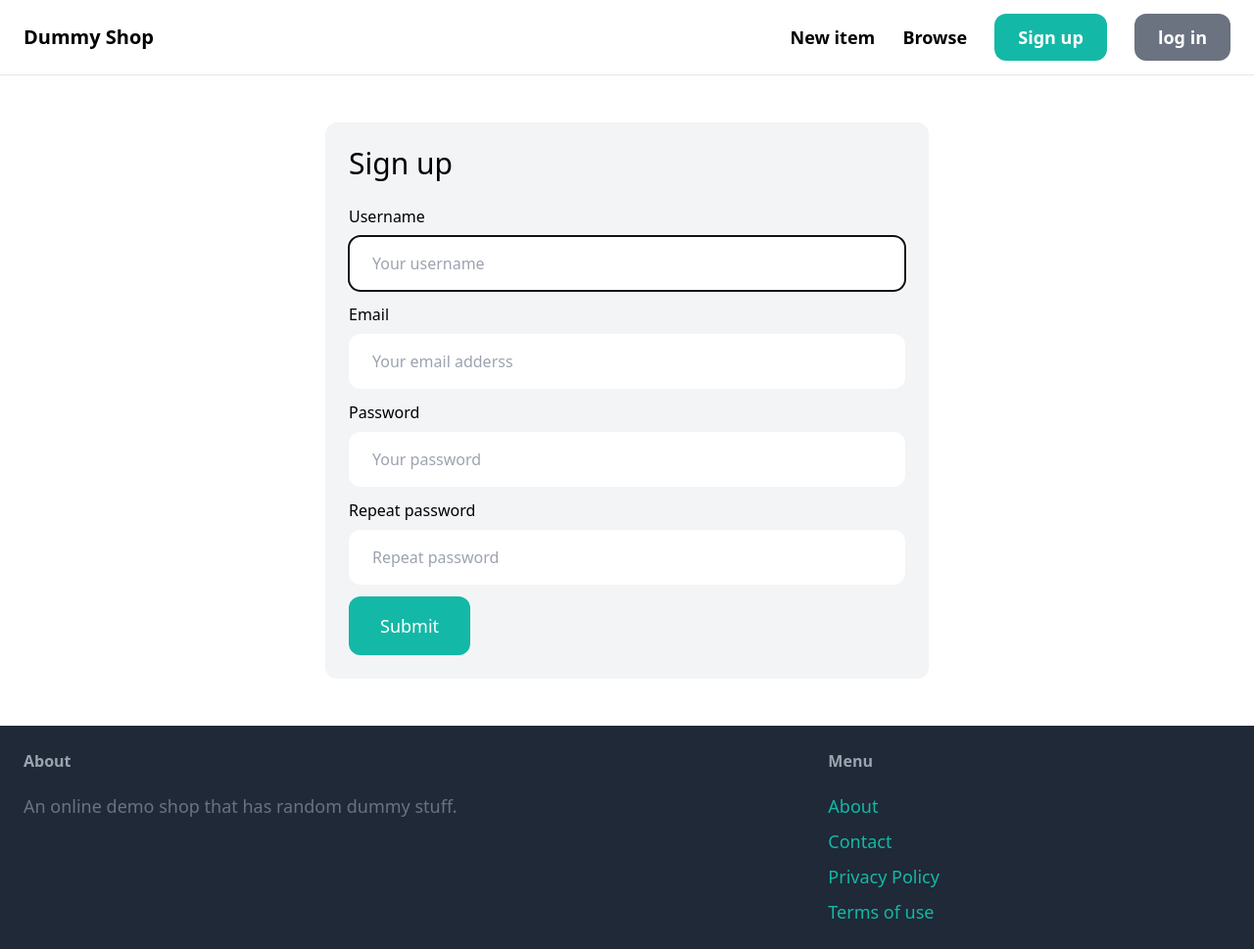
After one commit to ParhamGh47/Online-Marketplace-Django, a Django app: page /signup/ in a window 1280 px wide. The commit adds this page. Shown: the whole page at 98% size. Run offline with Django 5.2, Linux system fonts and the light colour scheme; some libraries are stand-ins or nearby versions.

Commit message:
Signup & Login, Add items

```diff
--- a/OnlineMarketplace/settings.py
+++ b/OnlineMarketplace/settings.py
@@ -119,3 +119,7 @@ USE_TZ = True
 STATIC_URL = 'static/'
 MEDIA_URL = 'media/'
 MEDIA_ROOT = BASE_DIR / 'media'
+
+LOGIN_URL = '/login/'
+LOGIN_REDIRECT_URL = '/'
+LOGOUT_REDIRECT_URL = '/'
--- a/OnlineMarketplace/urls.py
+++ b/OnlineMarketplace/urls.py
@@ -4,11 +4,8 @@ from django.urls import path, include
 from django.conf import settings
 from django.conf.urls.static import static
 
-from core.views import index, contact
-
 urlpatterns = [
-    path('', index, name='index'),
-    path('contact/', contact, name='contact'),
+    path('', include('core.urls')),
     path('items/', include('item.urls')),
     path('admin/', admin.site.urls),
 ] + static(settings.MEDIA_URL, document_root=settings.MEDIA_ROOT)
--- /dev/null
+++ b/core/forms.py
@@ -0,0 +1,40 @@
+from django import forms
+from django.contrib.auth.forms import UserCreationForm, AuthenticationForm
+from django.contrib.auth.models import User
+
+class SignupForm(UserCreationForm):
+    class Meta:
+        model = User
+        fields = ('username', 'email', 'password1', 'password2')
+
+    username = forms.CharField(widget=forms.TextInput(attrs={
+        'placeholder': 'Your username',
+        'class': 'w-full py-4 px-6 rounded-xl'
+    }))
+
+    email = forms.CharField(widget=forms.TextInput(attrs={
+        'placeholder': 'Your email adderss',
+        'class': 'w-full py-4 px-6 rounded-xl'
+    }))
+
+    password1 = forms.CharField(widget=forms.TextInput(attrs={
+        'placeholder': 'Your password',
+        'class': 'w-full py-4 px-6 rounded-xl'
+    }))
+
+    password2 = forms.CharField(widget=forms.TextInput(attrs={
+        'placeholder': 'Repeat password',
+        'class': 'w-full py-4 px-6 rounded-xl'
+    }))
+
+
+class LoginForm(AuthenticationForm):
+    username = forms.CharField(widget=forms.TextInput(attrs={
+        'placeholder': 'Your username',
+        'class': 'w-full py-4 px-6 rounded-xl'
+    }))
+
+    password = forms.CharField(widget=forms.TextInput(attrs={
+        'placeholder': 'Your password',
+        'class': 'w-full py-4 px-6 rounded-xl'
+    }))
--- a/core/templates/core/base.html
+++ b/core/templates/core/base.html
@@ -11,14 +11,20 @@
         <a href="./" class="text-xl font-semibold">Dummy Shop</a>
 
         <div class="space-x-6">
-            <a href="#" class="text-lg font-semibold hover:text-gray-500">New item</a>
+            <a href="{% url 'item:new' %}" class="text-lg font-semibold hover:text-gray-500">New item</a>
             <a href="#" class="text-lg font-semibold hover:text-gray-500">Browse</a>
-            <a href="#" class="px-6 py-3 text-lg font-semibold bg-teal-500 text-white rounded-xl hover:bg-teal-700">
-                Sign up
-            </a>
-            <a href="#" class="px-6 py-3 text-lg font-semibold bg-gray-500 text-white rounded-xl hover:bg-gray-700">
-                log in
-            </a>
+
+            {% if request.user.is_authenticated %}
+                <a href="#" class="px-6 py-3 text-lg font-semibold bg-teal-500 text-white rounded-xl hover:bg-teal-700">
+                    Inbox</a>
+                <a href="#" class="px-6 py-3 text-lg font-semibold bg-gray-500 text-white rounded-xl hover:bg-gray-700">
+                    Dashboard</a>
+            {% else %}
+                <a href="{% url 'core:signup' %}" class="px-6 py-3 text-lg font-semibold bg-teal-500 text-white rounded-xl hover:bg-teal-700">
+                    Sign up</a>
+                <a href="{% url 'core:login' %}" class="px-6 py-3 text-lg font-semibold bg-gray-500 text-white rounded-xl hover:bg-gray-700">
+                    log in</a>
+            {% endif %}
         </div>
     </nav>
 
@@ -35,7 +41,7 @@
             <h3 class="mb-5 font-semibold text-gray-400">Menu</h3>
             <ul class="space-y-2">
                 <li><a href="#" class="text-lg text-teal-500 hover:text-teal-700">About</a></li>
-                <li><a href="{% url 'contact' %}" class="text-lg text-teal-500 hover:text-teal-700">Contact</a></li>
+                <li><a href="{% url 'core:contact' %}" class="text-lg text-teal-500 hover:text-teal-700">Contact</a></li>
                 <li><a href="#" class="text-lg text-teal-500 hover:text-teal-700">Privacy Policy</a></li>
                 <li><a href="#" class="text-lg text-teal-500 hover:text-teal-700">Terms of use</a></li>
             </ul>
--- /dev/null
+++ b/core/templates/core/signup.html
@@ -0,0 +1,44 @@
+{% extends 'core/base.html' %}
+
+{% block title %}Sign up{% endblock %}
+
+{% block content %}
+<div class="w-1/2 my-6 mx-auto p-6 bg-gray-100 rounded-xl">
+    <h1 class="mb-6 text-3xl">Sign up</h1>
+
+    <form method="post" action=".">
+        {% csrf_token %}
+
+        <div class="mb-3">
+            <label class="inline-block mb-2">Username</label><br>
+            {{ form.username }}
+        </div>
+
+        <div class="mb-3">
+            <label class="inline-block mb-2">Email</label><br>
+            {{ form.email }}
+        </div>
+
+        <div class="mb-3">
+            <label class="inline-block mb-2">Password</label><br>
+            {{ form.password1 }}
+        </div>
+
+        <div class="mb-3">
+            <label class="inline-block mb-2">Repeat password</label><br>
+            {{ form.password2 }}
+        </div>
+
+        {% if form.errors or form.non_field_errors %}
+            <div class="mb-3 p-6 bg-red-100 rounded-xl">
+                {% for field in form %}
+                    {{ field.errors }}
+                {% endfor %}
+                {{ form.non_field_errors }}
+            </div>
+        {% endif %}
+        <button class="py-4 px-8 text-lg bg-teal-500 hover:bg-teal-700 rounded-xl text-white">Submit</button>
+    </form>
+</div>
+
+{% endblock %}
--- /dev/null
+++ b/core/urls.py
@@ -0,0 +1,14 @@
+from django.urls import path
+from django.contrib.auth import views as auth_views
+
+from . import views
+from .forms import LoginForm
+
+app_name = 'core'
+
+urlpatterns = [
+    path('', views.index, name='index'),
+    path('contact/', views.contact, name='contact'),
+    path('signup/', views.signup, name='signup'),
+    path('login/', auth_views.LoginView.as_view(template_name='core/login.html', authentication_form=LoginForm), name='login')
+]
--- a/core/views.py
+++ b/core/views.py
@@ -1,6 +1,8 @@
-from django.shortcuts import render
+from django.shortcuts import render, redirect
 
 from item.models import Category, Item
+
+from .forms import SignupForm
 
 def index(request):
     items = Item.objects.filter(is_sold=False)[0:6]
@@ -12,3 +14,18 @@ def index(request):
 
 def contact(request):
     return render(request, 'core/contact.html')
+
+
+def signup(request):
+    if request.method == 'POST':
+        form = SignupForm(request.POST)
+
+        if form.is_valid():
+            form.save()
+
+            return redirect('/login/')
+    else:
+        form = SignupForm()
+    return render(request, 'core/signup.html', {
+        'form': form
+    })
--- /dev/null
+++ b/item/forms.py
@@ -0,0 +1,27 @@
+from django import forms
+
+from .models import Item
+
+INPUT_CLASS = 'w-full py-4 px-5 rounded-xl border'
+
+class NewItemForm(forms.ModelForm):
+    class Meta:
+        model = Item
+        fields = ('category', 'name', 'description', 'price', 'image')
+        widgets = {
+            'category': forms.Select(attrs={
+                'class': INPUT_CLASS
+            }),
+            'name': forms.TextInput(attrs={
+                'class': INPUT_CLASS
+            }),
+            'description': forms.Textarea(attrs={
+                'class': INPUT_CLASS
+            }),
+            'price': forms.Textarea(attrs={
+                'class': INPUT_CLASS
+            }),
+            'categoty': forms.FileInput(attrs={
+                'class': INPUT_CLASS
+            }),
+        }
--- a/item/templates/item/detail.html
+++ b/item/templates/item/detail.html
@@ -16,7 +16,7 @@
         <p class="text-gray-700"><strong>Description:</strong>{{ item.description }}</p>
         {% endif %}
 
-        <a href="#" class="inlinde-block mt-6 px-6 py-3 text-lg font-semibold bg-teal-500 text-white hover:bg-teal-700 rounded-xl">Contact Seller</a>
+        <a href="#" class="inline-block mt-6 px-6 py-3 text-lg font-semibold bg-teal-500 text-white hover:bg-teal-700 rounded-xl">Contact Seller</a>
     </div>
 </div>
 
--- a/item/urls.py
+++ b/item/urls.py
@@ -4,5 +4,6 @@ from . import views
 app_name = 'item'
 
 urlpatterns = [
-    path('<int:pk>/', views.detal, name='detail'),
+    path('<int:pk>/', views.detail, name='detail'),
+    path('new/', views.new, name='new'),
 ]
```
Also changed, not shown: core/templates/core/login.html (added, +34 -0 lines), item/templates/item/form.html (added, +30 -0 lines), item/views.py (+23 -2 lines), db.sqlite3.
